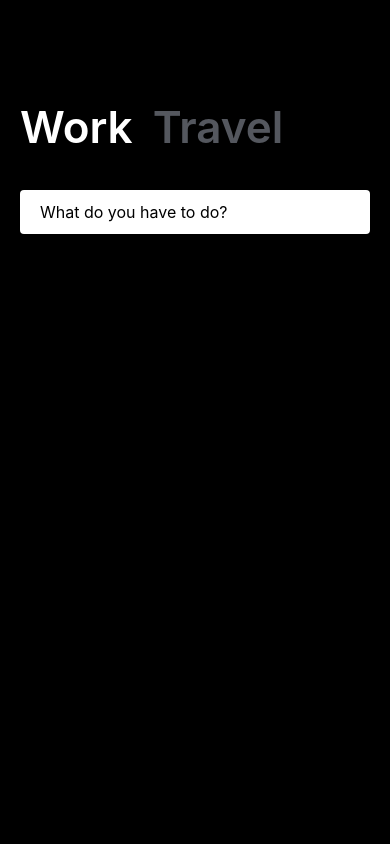
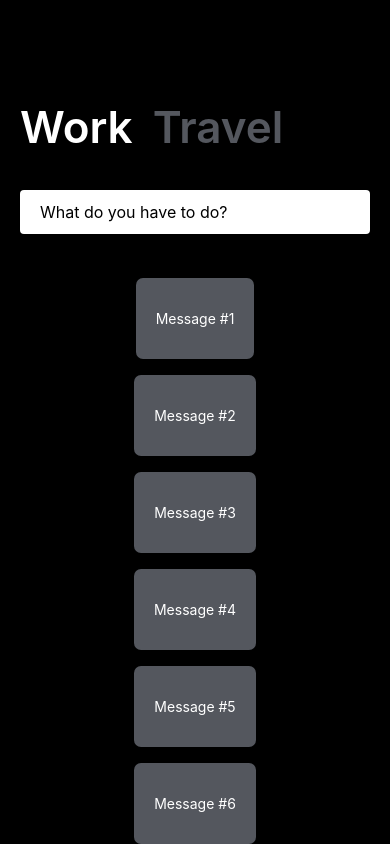
Before and after one commit to jayjeong8/ReactNative_SimpleToDoApp, a React Native app: screen / in a window 390 px wide. Built offline with nearby package versions, Linux system fonts and the light colour scheme.

Commit message:
:sparkles: List 스와이프 기능

```diff
--- a/App.js
+++ b/App.js
@@ -4,11 +4,24 @@ import {Fontisto} from "@expo/vector-icons";
 import AsyncStorage from '@react-native-async-storage/async-storage';
 import {useEffect, useState} from 'react';
 import {theme} from './theme';
+import List from "./components/List";
 
 const STORAGE_KEY = "@toDos";
 //TODO: 1 work나 travel 중 마지막에 열린 상태 기억하기
 //TODO: 2 완료 기능 추가하기
 //TODO: 3 유저가 텍스트 수정하게 하기
+
+const DATA = {
+  1:{message: 'Message #1'},
+    2:{message: 'Message #2'},
+    3:{message: 'Message #3'},
+    4:{message: 'Message #4'},
+    5:{message: 'Message #5'},
+    6:{message: 'Message #6'},
+    7:{message: 'Message #7'},
+    8:{message: 'Message #8'},
+};
+
 
 export default function App() {
     const [workState, setWorkState] = useState(true);
@@ -77,7 +90,7 @@ export default function App() {
                 placeholder={workState ? "What do you have to do?" : "Where do you want to go?"}
                 style={styles.input}>
             </TextInput>
-            <ScrollView>
+            {/*<ScrollView>
                 {
                     Object.keys(toDos).map((key) =>
                         toDos[key].workState === workState ? (
@@ -90,7 +103,8 @@ export default function App() {
                         ) : null
                     )
                 }
-            </ScrollView>
+            </ScrollView>*/}
+            <List data={DATA} />
         </View>
     );
 }
@@ -99,12 +113,12 @@ const styles = StyleSheet.create({
     container: {
         flex: 1,
         backgroundColor: theme.black,
-        paddingHorizontal: theme.gapM,
+        // paddingHorizontal: theme.gapM,
     },
     header: {
-        // justifyContent: "space-between",
         flexDirection: "row",
         marginTop: 100,
+        marginHorizontal: theme.gapM,
     },
     btnText: {
         marginRight: theme.gapM,
@@ -113,6 +127,7 @@ const styles = StyleSheet.create({
     },
     input: {
         backgroundColor: theme.white,
+        marginHorizontal: theme.gapM,
         paddingVertical: theme.gapS,
         paddingHorizontal: theme.gapM,
         borderRadius: 4,
--- /dev/null
+++ b/components/Item.js
@@ -0,0 +1,232 @@
+import {View, Text, Dimensions, Animated, PanResponder, TouchableOpacity, Easing, StyleSheet} from 'react-native';
+import {AntDesign} from "@expo/vector-icons";
+import {useState, useRef} from "react";
+import {theme} from "../theme";
+
+
+//유저가 스와이프를 확실히 원하는지에 대한 한계값 설정.
+const SCREEN_WIDTH = Dimensions.get('window').width;
+const SCROLL_THRESHOLD = SCREEN_WIDTH / 15;
+const FORCE_TO_OPEN_THRESHOLD = SCREEN_WIDTH / 3.5;
+const LEFT_BUTTONS_THRESHOLD = SCREEN_WIDTH / 6;
+const FORCING_DURATION = 350;
+
+export default function Item({
+                               swipingCheck,
+                               message,
+                               id,
+                               cleanFromScreen,
+                               leftButtonPressed,
+                               deleteButtonPressed,
+                               editButtonPressed
+                             }) {
+  //Animated API로 이동시킬 구성요소의 초기 위치를 정의한다.
+  const position = useRef(new Animated.ValueXY(0, 0)).current;
+  const [scrollStopped, setScrollStopped] = useState(false);
+
+  //PanResponder : 여러 터치를 단일 제스처로 조정. 멀티터치 제스처를 인식할 수 있음.
+  //포착된 제스처를 기반으로 Animated API를 작동시킬 수 있음
+  const panResponder = useRef(
+    PanResponder.create({
+    onStartShouldSetPanResponder: () => false, //단일 터치에는 반응하지 않는다.
+    onMoveShouldSetPanResponder: () => true,//스와이프같은 연속적인 움직임에는 반응한다.
+    onPanResponderTerminationRequest: () => false, //애니메이션이 진행중인 경우 애니메이션이 우선순위 이므로 다른 구성요소에는 반응하지 않는다.
+
+    onPanResponderGrant: () => { //panResponder가 응답을 시작한다. (승인)
+      //승인 전까지 이동된 값을 offset으로 설정하고, 새 제스처를 위해 초기화된 값을 넣어준다.
+      position.setOffset({x: position.x._value, y: 0});
+      position.setValue({x: 0, y: 0});
+    },
+
+    onPanResponderMove: (event, gesture) => { //유저가 손가락을 계속 움직일 경우
+      // 부드러운 움직임을 위해 손가락의 위치를 x값에 계속해서 반영해준다.
+      if (gesture.dx >= SCROLL_THRESHOLD) {
+        enableScrollView(true);
+        const x = gesture.dx - SCROLL_THRESHOLD;
+        position.setValue({x, y: 0});
+      } else if (gesture.dx <= -SCROLL_THRESHOLD) {
+        enableScrollView(true);
+        const x = gesture.dx + SCROLL_THRESHOLD;
+        position.setValue({x, y: 0});
+      }
+    },
+
+    onPanResponderRelease: (event, gesture) => { //유저가 터치를 중지할 경우
+      position.flattenOffset();//오프셋에 있는 값을 애니메이션 값에 추가하고 오프셋 값은 초기화시킨다.
+      if (gesture.dx > 0) {
+        userSwipedRight(gesture);
+      } else if (gesture.dx < 0) {
+        userSwipedLeft(gesture);
+      } else {
+        resetPosition();
+      }
+    },
+
+    onPanResponderTerminate: () => {
+      Animated.spring(position, {
+        toValue: {x: 0, y: 0}
+      }).start();
+    }
+  })
+  ).current;
+
+
+  const enableScrollView = (isEnabled) => {
+    if (scrollStopped !== isEnabled) {
+      swipingCheck(isEnabled);
+      setScrollStopped(isEnabled)
+    }
+  }
+
+  const userSwipedRight = (gesture) => {
+    if (gesture.dx >= FORCE_TO_OPEN_THRESHOLD) {
+      completeSwipe('right', leftButtonPressed);
+    } else if (gesture.dx >= LEFT_BUTTONS_THRESHOLD && gesture.dx < FORCE_TO_OPEN_THRESHOLD) {
+      showButton('right');
+    } else {
+      resetPosition();
+    }
+  }
+
+  const userSwipedLeft = (gesture) => {
+    console.log(gesture.dx);
+  if (gesture.dx <= - LEFT_BUTTONS_THRESHOLD) {
+      showButton('left');
+    } else {
+      resetPosition();
+    }
+  }
+
+  const completeSwipe = (dimension, callback) => {
+    const x = dimension === 'right' ? SCREEN_WIDTH : -SCREEN_WIDTH;
+    Animated.timing(position, {
+      toValue: {x, y: 0},
+      duration: FORCING_DURATION
+    }).start(() => cleanFromScreen(id));
+    callback();
+  }
+
+  const resetPosition = () => {
+    Animated.timing(position, {
+      toValue: {x: 0, y: 0},
+      duration: 200
+    }).start();
+  }
+
+  const showButton = (side) => {
+    const x = side === 'right' ? SCREEN_WIDTH / 4 : -SCREEN_WIDTH / 2.5;
+    Animated.timing(position, {
+      toValue: {x, y: 0},
+      duration: 400,
+      easing: Easing.out(Easing.quad)
+    }).start(() => enableScrollView(false));
+  }
+
+  const getRightButtonProps = () => {
+    const opacity = position.x.interpolate({
+      inputRange: [-SCREEN_WIDTH, -120, -35],
+      outputRange: [0, 1, 0]
+    });
+    return {
+      opacity,
+    };
+  }
+
+  const getLeftButtonProps = () => {
+    const opacity = position.x.interpolate({
+      inputRange: [35, 75, 320],
+      outputRange: [0, 1, 0.25]
+    });
+    const width = position.x.interpolate({
+      inputRange: [0, 70],
+      outputRange: [0, 70]
+    });
+    return {
+      opacity,
+      width
+    };
+  }
+
+
+  return (
+    <View style={styles.container}>
+      <Animated.View style={[styles.leftButtonContainer, getLeftButtonProps()]}>
+        <TouchableOpacity onPress={() => completeSwipe('right', () => leftButtonPressed())}>
+          <AntDesign name="check" size={20} color={"black"}/>
+          <Text style={styles.textStyle} numberOfLines={1} ellipsizeMode={'clip'}>Open</Text>
+        </TouchableOpacity>
+      </Animated.View>
+
+      {/*position.getLayout()에서 포지션을 가져온다.*/}
+      <Animated.View style={[styles.textContainer, position.getLayout()]} {...panResponder.panHandlers} >
+        <Text style={styles.textStyle}>{message}</Text>
+      </Animated.View>
+
+      <Animated.View // Right Button  1
+        style={[styles.rightButtonContainer, {left: SCREEN_WIDTH / 1.7}, getRightButtonProps()]}
+      >
+        <TouchableOpacity onPress={() => completeSwipe('left', () => deleteButtonPressed())}>
+          <AntDesign name="delete" size={20}/>
+          <Text style={styles.textStyle}>Delete</Text>
+        </TouchableOpacity>
+      </Animated.View>
+
+      <Animated.View // Right Button 2
+        style={[styles.rightButtonContainer, {backgroundColor: '#FFC400'}, getRightButtonProps()]}
+      >
+        <TouchableOpacity onPress={() => editButtonPressed()}>
+          <AntDesign name="edit" size={20}/>
+          <Text style={styles.textStyle}>Edit</Text>
+        </TouchableOpacity>
+      </Animated.View>
+    </View>
+  )
+}
+
+const styles = StyleSheet.create({
+  container: {
+    flex: 1,
+    flexDirection: 'row',
+    marginVertical: 8,
+    // marginHorizontal: 5,
+    elevation: 3 //그림자, 안드로이드 전용?
+  },
+  textContainer: {
+    // width: SCREEN_WIDTH / 1.11,
+    flex: 1,
+    marginHorizontal: theme.gapM,
+    paddingHorizontal: theme.gapM,
+    paddingVertical: 32,
+    borderRadius: 7,
+    backgroundColor: theme.grey,
+    elevation: 3,
+    zIndex: 2,
+  },
+  textStyle: {
+    color: theme.white,
+  },
+  rightButtonContainer: {
+    position: 'absolute',
+    left: SCREEN_WIDTH / 1.24,
+    alignItems: 'center',
+    justifyContent: 'center',
+    marginRight: 5,
+    borderRadius: 7,
+    paddingHorizontal: 18,
+    paddingVertical: 23,
+    elevation: 3,
+    backgroundColor: '#D50000',
+    zIndex: 1
+  },
+  leftButtonContainer: {
+    position: 'absolute',
+    alignItems: 'center',
+    justifyContent: 'center',
+    marginRight: 5,
+    borderRadius: 7,
+    paddingHorizontal: 18,
+    paddingVertical: 23,
+    backgroundColor: '#50f442',
+    elevation: 3,
+  }
+});
--- /dev/null
+++ b/components/List.js
@@ -0,0 +1,57 @@
+import {StyleSheet, ScrollView, LayoutAnimation, Platform, UIManager, View} from "react-native";
+import Item from "./Item";
+import {useEffect, useState} from "react";
+
+if (Platform.OS === "android" && UIManager.setLayoutAnimationEnabledExperimental) {
+  UIManager.setLayoutAnimationEnabledExperimental(true);
+}
+
+export default function List({data, swiping}) {
+  const [dataState, setData] = useState({});
+  const [swipingState, setSwiping] = useState(false);
+
+  useEffect(() => {
+    setData(data);
+  }, []);
+
+  useEffect(() => {
+    LayoutAnimation.configureNext(LayoutAnimation.Presets.spring);
+  }, [dataState]);
+
+  const cleanFromScreen = (key) => {
+    const tempData = {...dataState};
+    delete tempData[key];
+    setData(tempData);
+  }
+
+  const renderItems = () => {
+    return Object.keys(dataState).map(key => {
+      return (
+        <Item
+          key={key}
+          swipingCheck={(swiping) => setSwiping(swiping)}
+          message={dataState[key].message}
+          id={key}
+          cleanFromScreen={key => cleanFromScreen(key)}
+          leftButtonPressed={() => console.log('left')}
+          deleteButtonPressed={() => console.log('delete')}
+          editButtonPressed={() => console.log('edit')}
+        />
+      );
+    });
+  }
+
+  return (
+    //scrollEnabled가 false면 터치 인터랙션을 통해서 스크롤할 수 없게 된다.
+    //이미 스크롤 중일 때 false로 값을 받게 되므로 화면이 여러방향으로 움직이는 것을 방지한다.
+    <ScrollView scrollEnabled={!(swipingState)}>
+      <View style={styles.container}>{renderItems()}</View>
+    </ScrollView>
+  )
+}
+
+const styles = StyleSheet.create({
+  container: {
+    alignItems: "center",
+  }
+})
```
Also changed, not shown: 1 other file (tests, documents, lock files or other folders).
